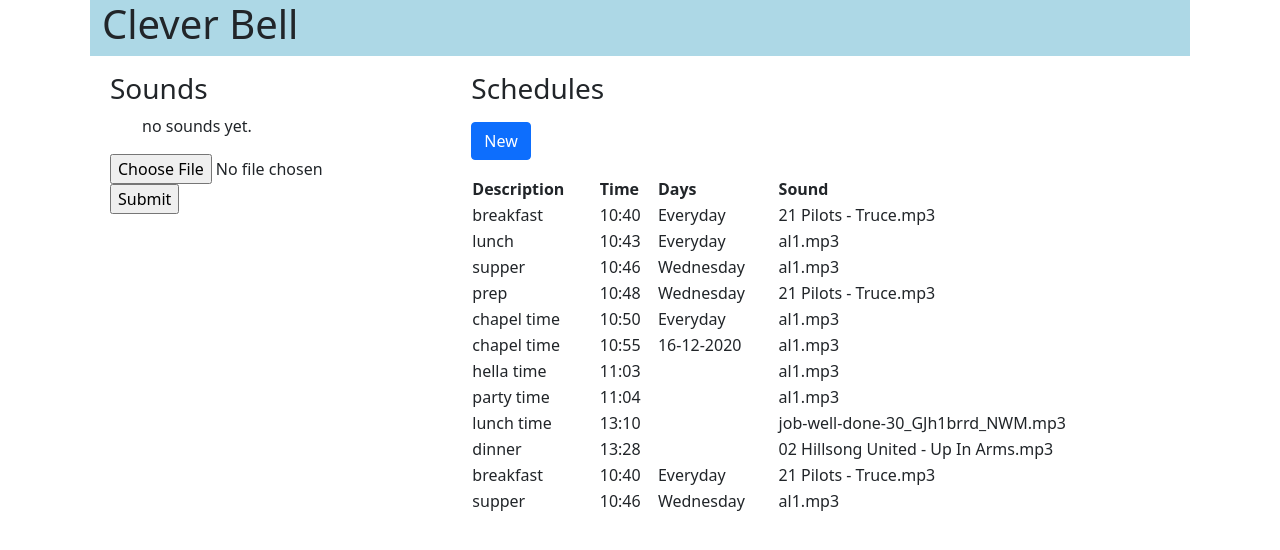
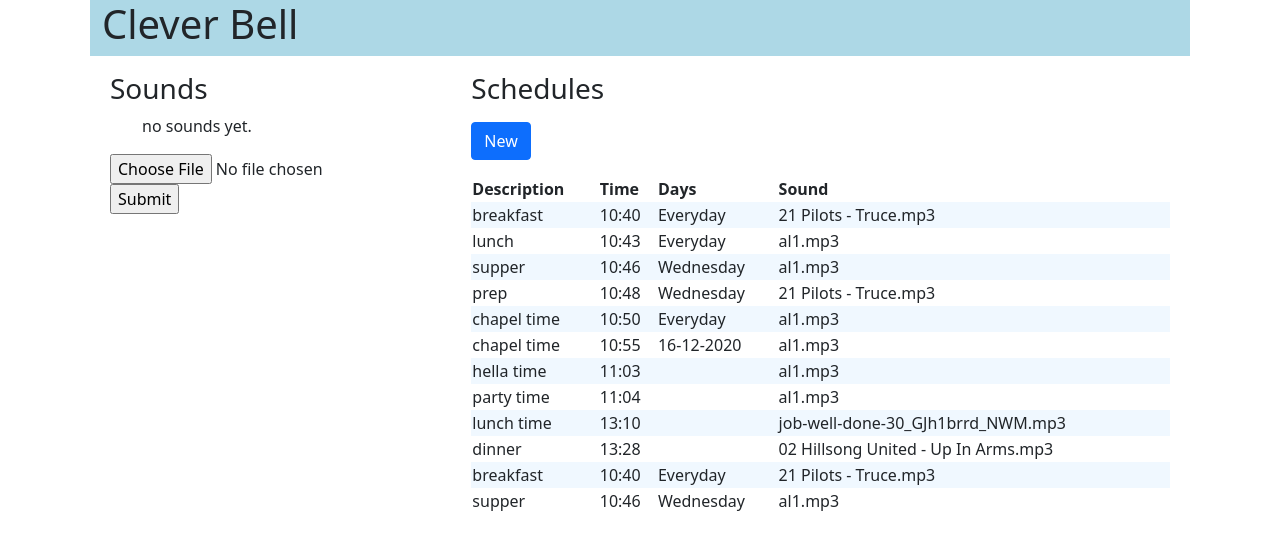
Before and after one commit to nkrumahinc/clever-bell-web, a PHP site: page / in a window 1280 px wide. Shown: the top 550 px of the page. Run offline with PHP 8.4, Linux system fonts and the light colour scheme; data that the repository does not hold is empty.

Commit message:
ui: table colors

```diff
--- a/css/styles.css
+++ b/css/styles.css
@@ -6,3 +6,10 @@ textarea {
 .banner {
   background-color: lightblue;
 }
+
+tr:nth-child(even) {
+  background-color: aliceblue;
+}
+
+.clickable-row {
+}
```
